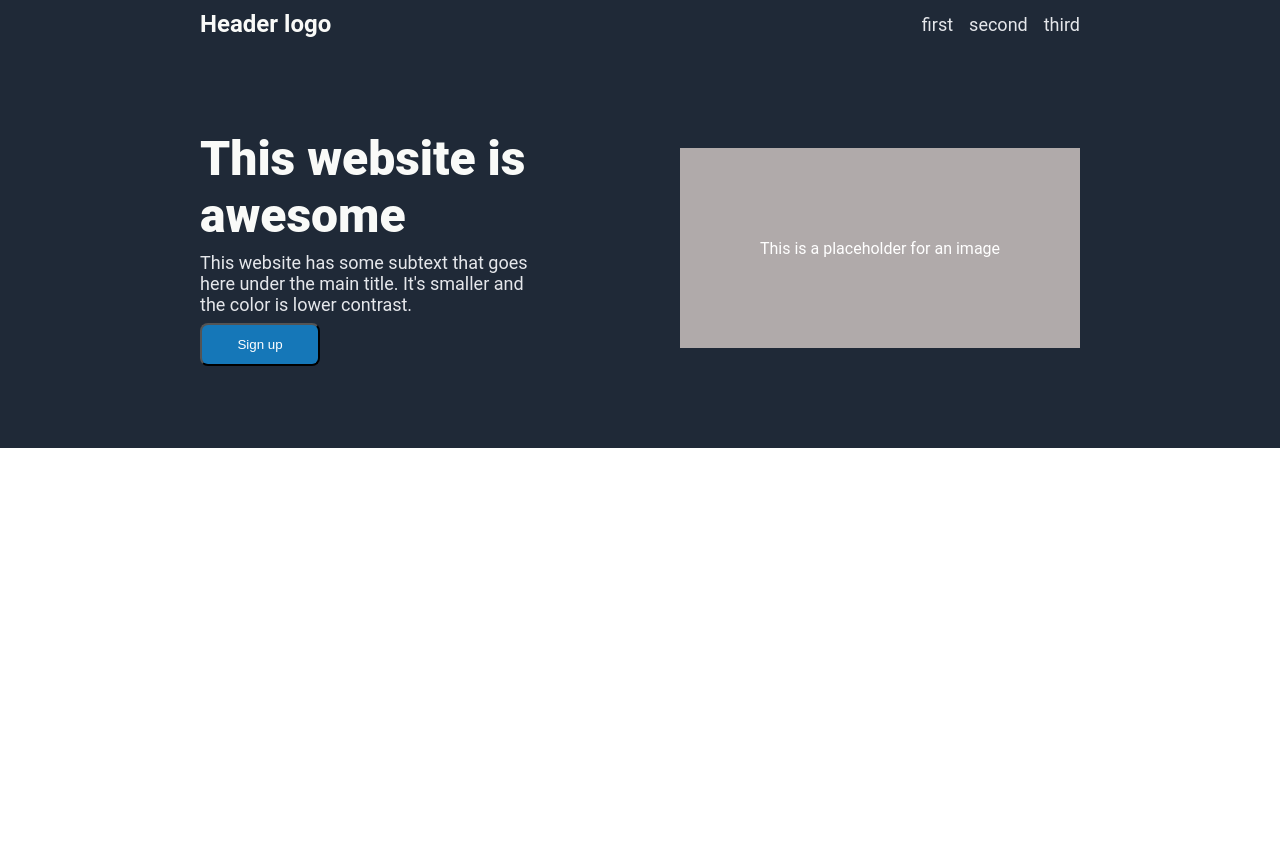
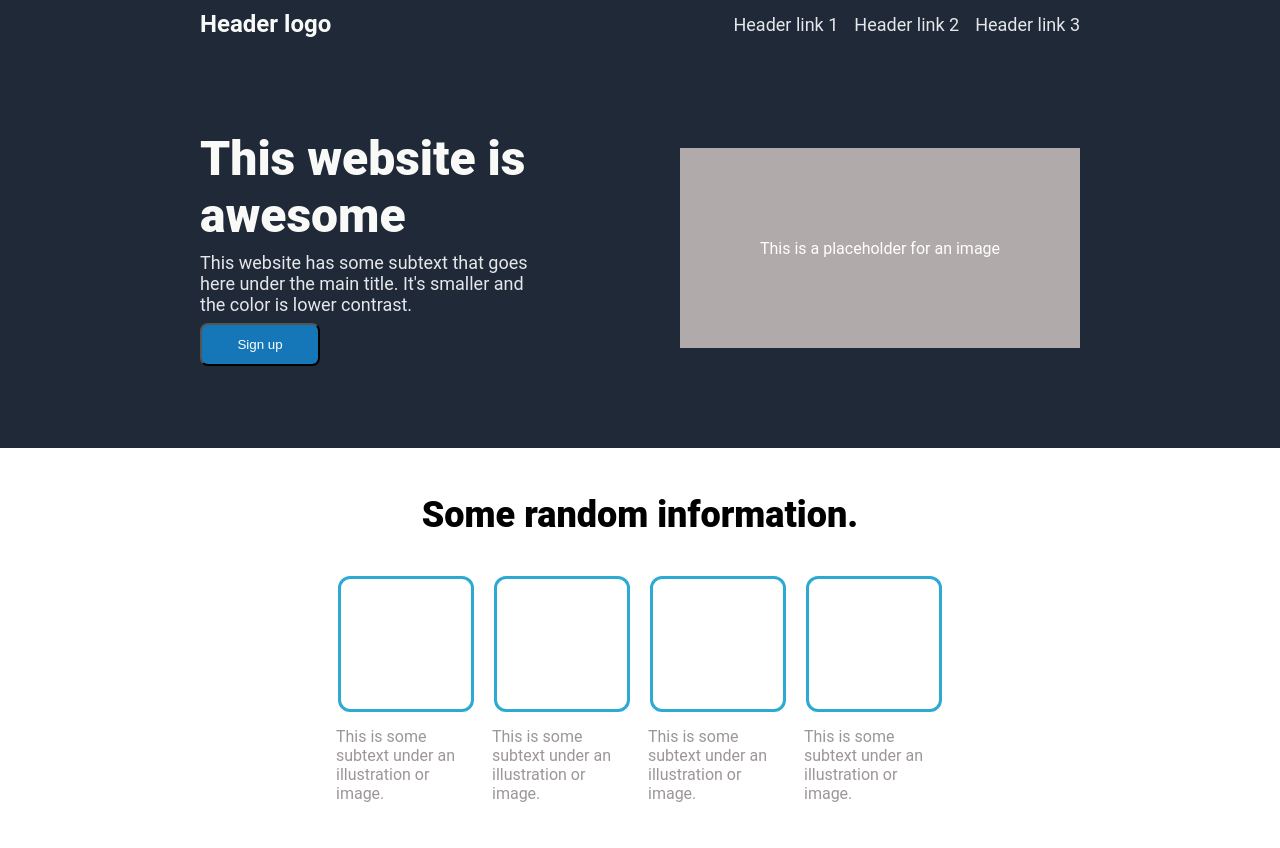
Before and after one commit to kale271828/landing-page, a plain HTML site: page index.html in a window 1280 px wide. Before the commit the page ends 800 px from the top, so only its background shows below. Drawn offline with Linux system fonts and the light colour scheme.

Commit message:
Add part 3

```diff
--- a/index.html
+++ b/index.html
@@ -13,9 +13,9 @@
         </div>
         <div class="header-list">
             <ul>
-                <li>first</li>
-                <li>second</li>
-                <li>third</li>
+                <li>Header link 1</li>
+                <li>Header link 2</li>
+                <li>Header link 3</li>
             </ul>
         </div>
     </div>
@@ -42,5 +42,41 @@
         </div>
     </div>
 
+    <div class="random">
+        <div class="title">
+            <div>Some random information.</div>
+        </div>
+
+        <div class="boxes">
+            <div class="info">
+                <div class="box"></div>
+                <div class="text">
+                    This is some subtext under an illustration or image.
+                </div>
+            </div>
+
+            <div class="info">
+                <div class="box"></div>
+                <div class="text">
+                    This is some subtext under an illustration or image.
+                </div>
+            </div>
+
+            <div class="info">
+                <div class="box"></div>
+                <div class="text">
+                    This is some subtext under an illustration or image.
+                </div>
+            </div>
+
+            <div class="info">
+                <div class="box"></div>
+                <div class="text">
+                    This is some subtext under an illustration or image.
+                </div>
+            </div>
+        </div>
+    </div>
+
 </body>
 </html>
--- a/styles.css
+++ b/styles.css
@@ -80,3 +80,43 @@ body {
     justify-content: center;
     align-items: center;
 }
+
+.random {
+    display: flex;
+    flex-direction: column;
+    height: 400px;
+    align-items: center;
+    justify-content: center;
+    gap: 40px;
+}
+
+.random .title {
+    font-size: 36px;
+    font-weight: 900;
+}
+
+.boxes {
+    display: flex;
+    justify-content: center;
+    gap: 16px;
+}
+
+.info {
+    display: flex;
+    flex-direction: column;
+    justify-content: center;
+    align-items: center;
+    gap: 15px;
+}
+
+.info .box {
+    width: 130px;
+    height: 130px;
+    border: 3px solid rgb(45, 170, 212);
+    border-radius: 12px;
+}
+
+.info .text {
+    max-width: 140px;
+    color: rgb(157, 150, 150);
+}
```
